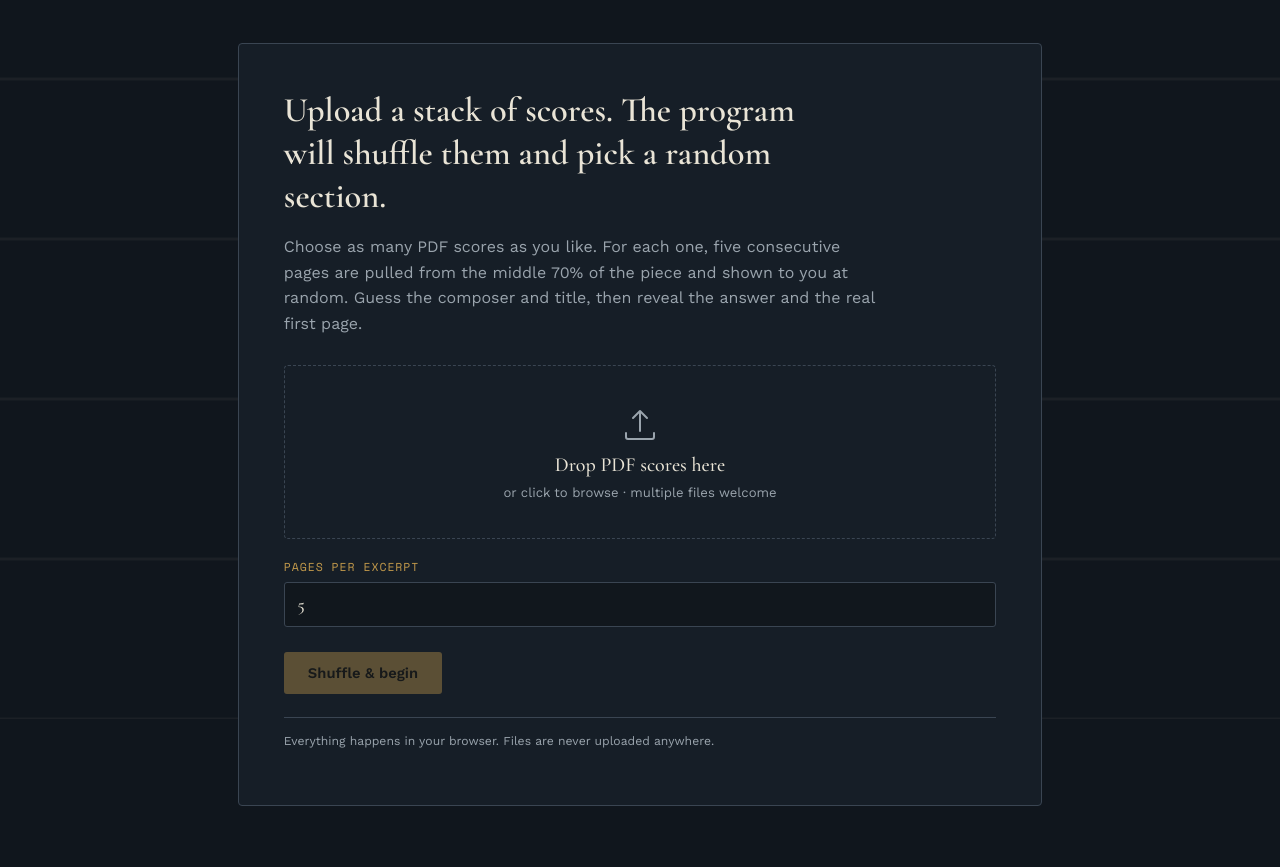
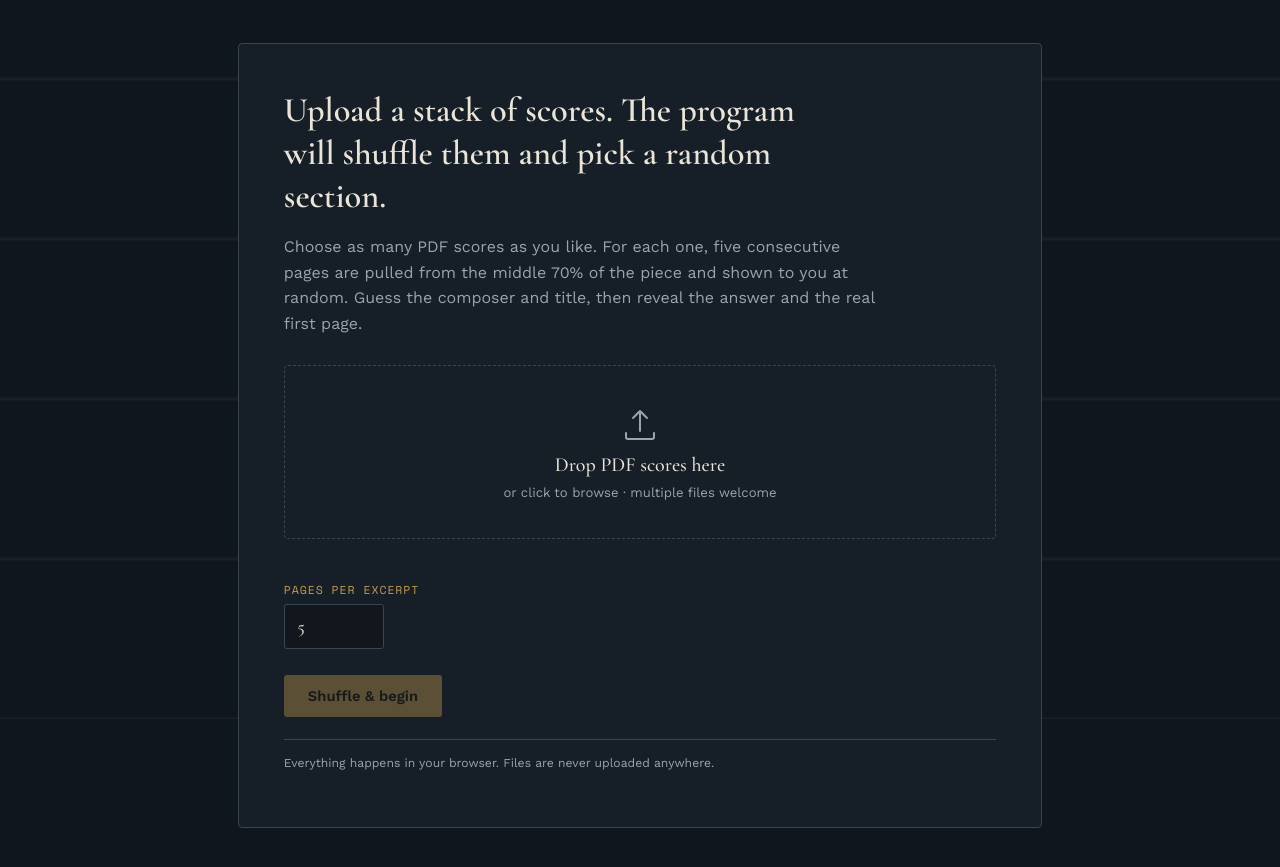
Before and after one commit to tiredmusicmajor/Score-Identification-Randomizer, a plain HTML site: page index.html in a window 1280 px wide. Shown: the part 81-948 px from the top of the page. Drawn offline with nearby package versions, Linux system fonts and the light colour scheme; a script that the page names is missing.

Commit message:
Update style.css

```diff
--- a/style.css
+++ b/style.css
@@ -313,6 +313,14 @@ main#app{
 }
 .guess-form .btn{ justify-self: start; margin-top: 0.4rem; }
 
+.excerpt-count-field{
+  margin-top: 1.4rem;
+  max-width: 220px;
+}
+.excerpt-count-field input{
+  width: 100px;
+}
+
 /* ---------- reveal screen ---------- */
 .reveal-wrap{
   display:grid;
```
